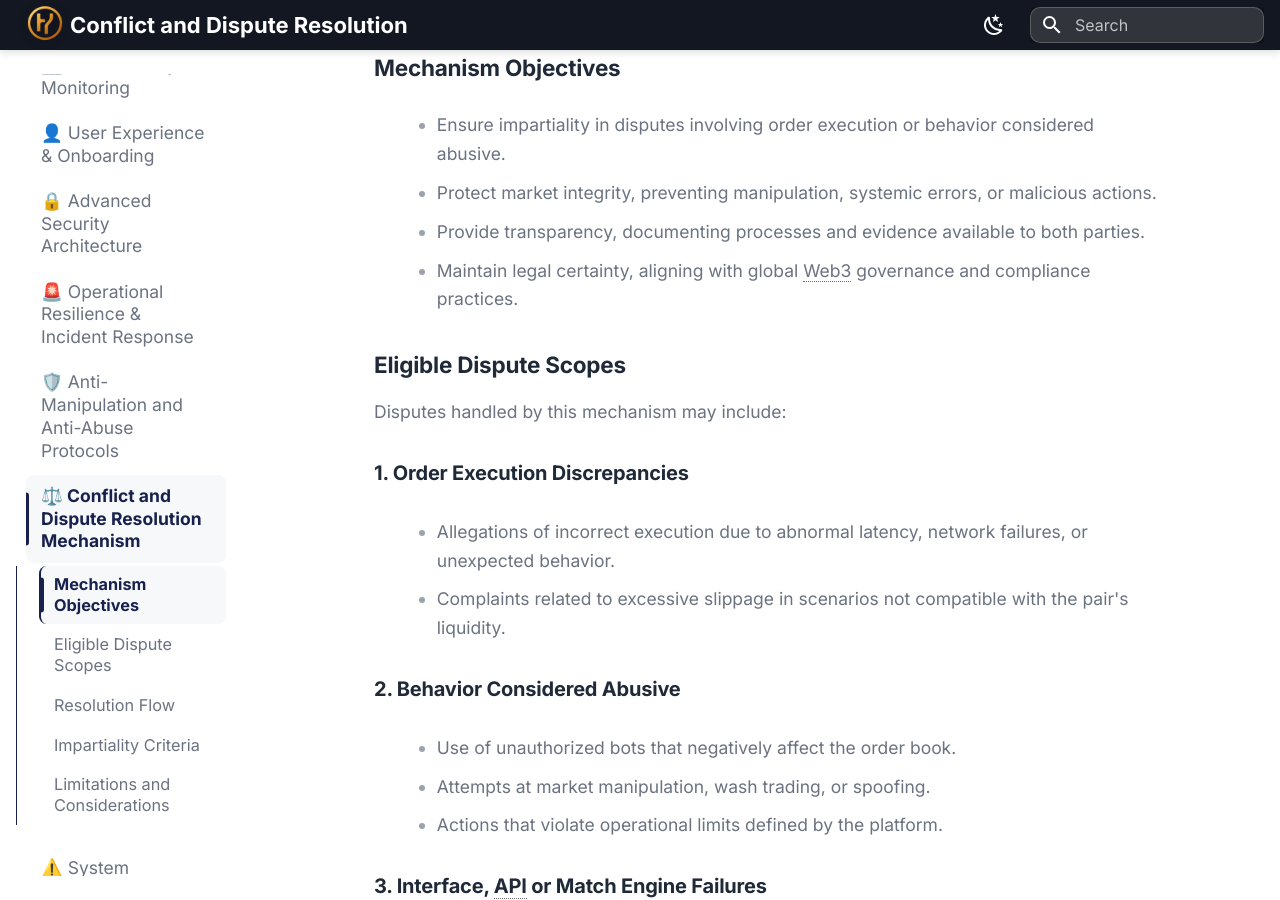
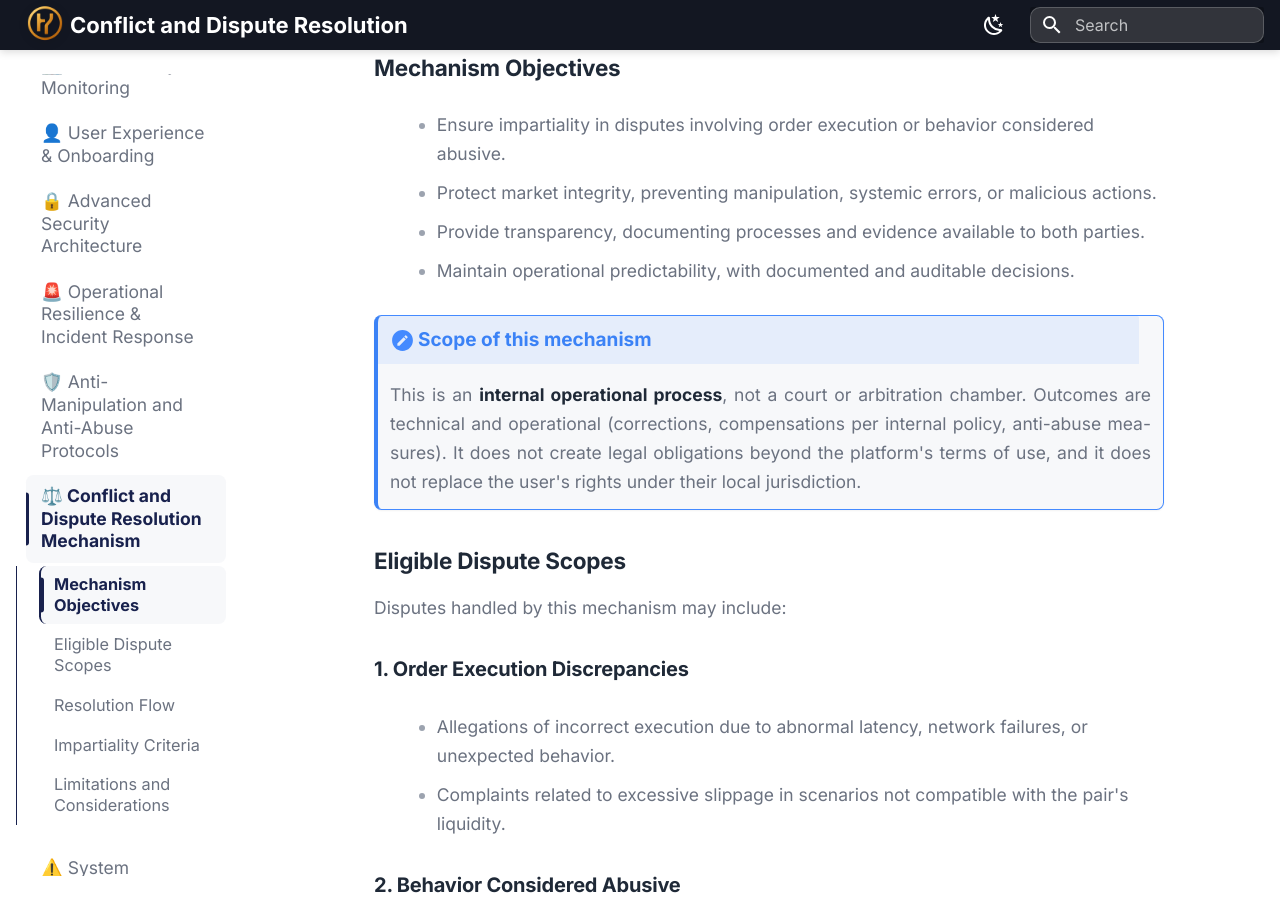
Before and after one commit to Hy-mple/hymple.docs, an MkDocs documentation site: the page built from docs/dispute-resolution.md, in a window 1280 px wide and 900 px high, scrolled down 364 px. Built offline with MkDocs 1.6.1 and Material for MkDocs 9.7.7, drawn with Linux system fonts in a browser that asks for light colours; some of the changed text lies outside the part shown.

Commit message:
fix(docs): Dispute Resolution como processo operacional interno
- esclarece que não é tribunal/arbitragem; sem obrigação legal além dos termos de uso
- 'legal certainty' → previsibilidade operacional com decisões auditáveis
- 'technical reversal' delimitado: só antes da finalidade on-chain; depois, apenas compensação

```diff
--- a/docs/dispute-resolution.md
+++ b/docs/dispute-resolution.md
@@ -14,7 +14,10 @@ Hymple incorporates a structured dispute resolution mechanism designed to handle
 - Ensure impartiality in disputes involving order execution or behavior considered abusive.
 - Protect market integrity, preventing manipulation, systemic errors, or malicious actions.
 - Provide transparency, documenting processes and evidence available to both parties.
-- Maintain legal certainty, aligning with global Web3 governance and compliance practices.
+- Maintain operational predictability, with documented and auditable decisions.
+
+!!! note "Scope of this mechanism"
+    This is an **internal operational process**, not a court or arbitration chamber. Outcomes are technical and operational (corrections, compensations per internal policy, anti-abuse measures). It does not create legal obligations beyond the platform's terms of use, and it does not replace the user's rights under their local jurisdiction.
 
 ### Eligible Dispute Scopes
 
@@ -74,7 +77,7 @@ After impartial analysis:
 
 The solution may include:
 
-- Technical reversal (when possible and justified)
+- Technical reversal — **only** when the disputed effect has not reached on-chain finality (e.g., correcting an off-chain record before the settlement batch is mined). Once a settlement is confirmed on-chain, it is immutable and cannot be reversed by the operator; remedies in that case are limited to compensation per internal policy.
 - Limited compensation (in accordance with internal policies)
 - Application of measures against abusive behaviors
 - Update or correction of platform modules
```
